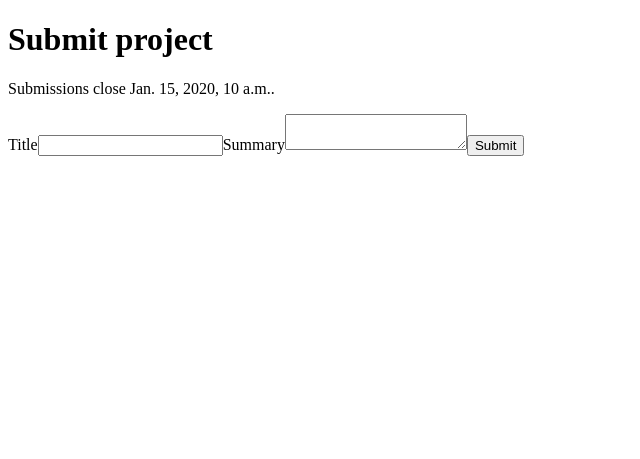
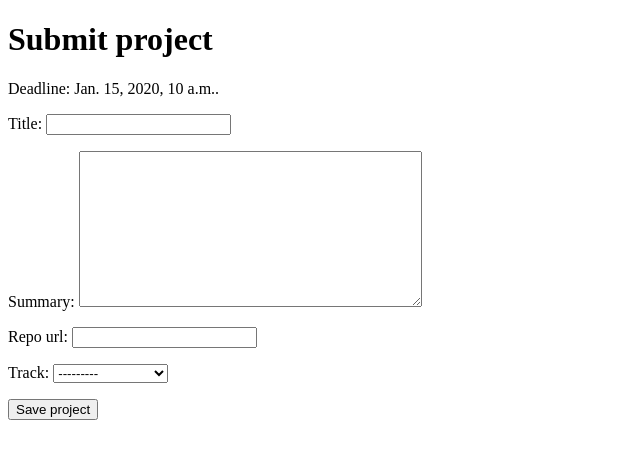
Before and after one commit to muffedd/raptorgate-dogfood-2026, a Django app: page /projects/new in a window 1280 px wide. Shown: the top 459 px of the page, without its empty margins (0-640 px from the left). Run offline with Django 5.2, Linux system fonts and the light colour scheme; a user stored in the database is signed in; tables that the repository leaves empty hold one stand-in row (values such as "Sample post").

Commit message:
Add deadline-locked team submission flow and regression tests

```diff
--- /dev/null
+++ b/src/eventhub/forms.py
@@ -0,0 +1,15 @@
+from django import forms
+from django.core.exceptions import ValidationError
+from .models import Project
+
+class ProjectForm(forms.ModelForm):
+    class Meta:
+        model=Project
+        fields=['title','summary','repo_url','track']
+    def __init__(self,*args,event=None,**kwargs):
+        super().__init__(*args,**kwargs)
+        self.fields['track'].queryset=event.tracks.all() if event else self.fields['track'].queryset.none()
+    def clean_title(self):
+        value=self.cleaned_data['title'].strip()
+        if not value: raise ValidationError('A title is required')
+        return value
--- a/src/eventhub/views.py
+++ b/src/eventhub/views.py
@@ -2,6 +2,8 @@ import csv
 import json
 from io import StringIO
 from django.contrib.auth.decorators import login_required
+from django.db import transaction, IntegrityError
+from .forms import ProjectForm
 from django.http import HttpResponse, HttpResponseForbidden, HttpResponseNotAllowed, JsonResponse
 from django.shortcuts import get_object_or_404, render
 from django.utils import timezone
@@ -28,14 +30,36 @@ def gallery(request):
 
 @login_required
 def submit(request):
+    event=active_event()
+    if not event: return JsonResponse({'error':'No event'},status=404)
     if request.method!='POST':
-        return render(request,'submit.html',{'event':active_event()})
-    event=active_event()
-    if not event or timezone.now()>=event.submissions_close:
-        return JsonResponse({'error':'Submissions are closed'},status=403)
-    if not request.user.teams.filter(event=event).exists():
-        return JsonResponse({'error':'Join a team before submitting'},status=403)
-    return JsonResponse({'error':'Submission creation requires full project details'},status=400)
+        return render(request,'submit.html',{'event':event,'form':ProjectForm(event=event)})
+    # Lock the team before checking the clock and canonical row. This serializes
+    # concurrent first submissions in PostgreSQL, where no project yet exists to lock.
+    with transaction.atomic():
+        team=Team.objects.select_for_update().filter(event=event,members=request.user).first()
+        if not team:
+            return JsonResponse({'error':'Join a team before submitting'},status=403)
+        event=Event.objects.select_for_update().get(pk=event.pk)
+        if timezone.now()>=event.submissions_close:
+            return JsonResponse({'error':'Submissions are closed'},status=403)
+        form=ProjectForm(request.POST,event=event)
+        if not form.is_valid():
+            return JsonResponse({'error':'Invalid project','fields':form.errors.get_json_data()},status=400)
+        canonical=Project.objects.filter(event=event,team=team,duplicate_of__isnull=True).first()
+        if canonical:
+            project=form.save(commit=False)
+            canonical.title=project.title; canonical.summary=project.summary
+            canonical.repo_url=project.repo_url; canonical.track=project.track
+            canonical.submitted_at=timezone.now()
+            canonical.save(update_fields=['title','summary','repo_url','track','submitted_at'])
+            return JsonResponse({'project':canonical.slug,'updated':True})
+        project=form.save(commit=False)
+        project.event=event; project.team=team
+        project.slug='team-'+str(team.pk)
+        project.submitted_at=timezone.now()
+        project.save()
+        return JsonResponse({'project':project.slug,'updated':False},status=201)
 
 
 def judge_scores(request):
--- a/src/templates/submit.html
+++ b/src/templates/submit.html
@@ -1 +1 @@
-<!doctype html><html lang="en"><head><meta charset="utf-8"><title>Submit | RaptorGate</title></head><body><h1>Submit project</h1>{% if event %}<p>Submissions close {{ event.submissions_close }}.</p>{% endif %}<form method="post">{% csrf_token %}<label>Title<input name="title" required></label><label>Summary<textarea name="summary"></textarea></label><button>Submit</button></form></body></html>
+<!doctype html><html lang="en"><head><meta charset="utf-8"><title>Submit | RaptorGate</title></head><body><h1>Submit project</h1><p>Deadline: {{ event.submissions_close }}.</p><form method="post">{% csrf_token %}{{ form.as_p }}<button>Save project</button></form></body></html>
```
Also changed, not shown: src/eventhub/tests/test_acceptance.py (+45 -0 lines).
